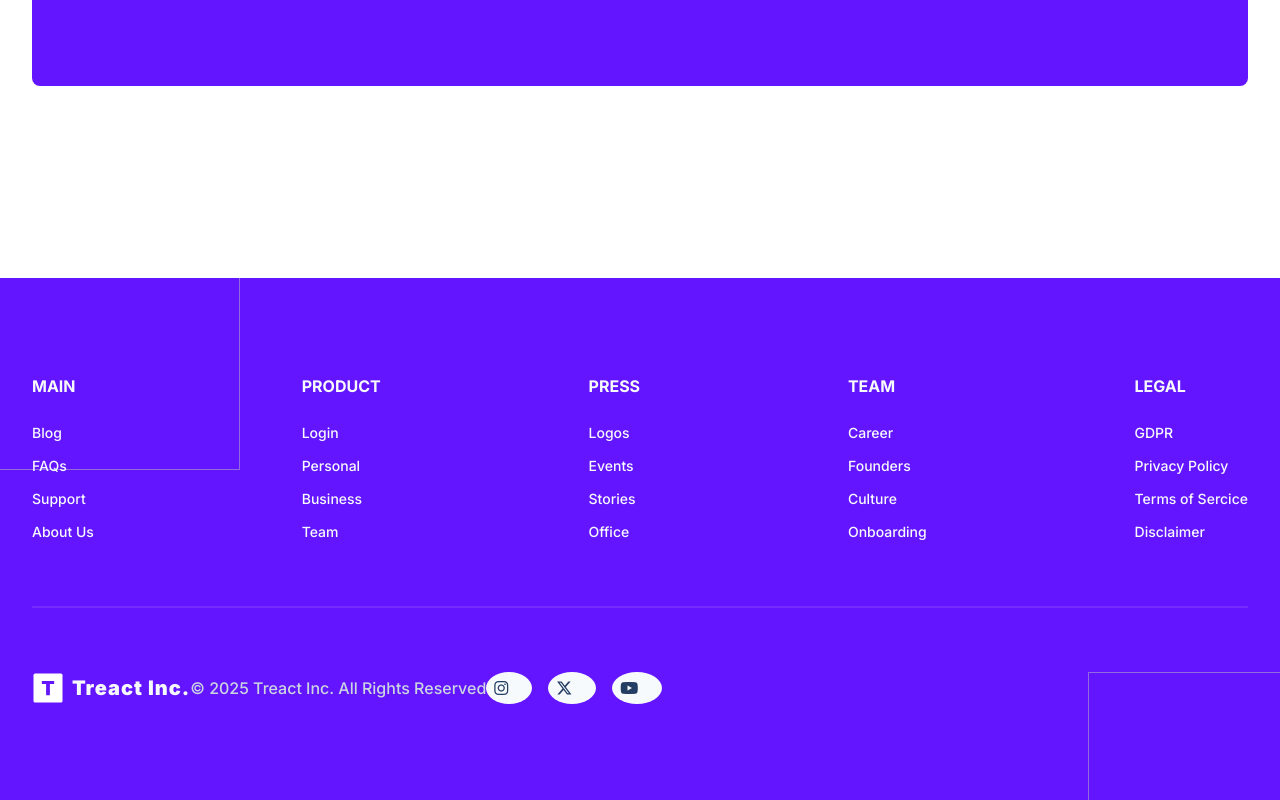
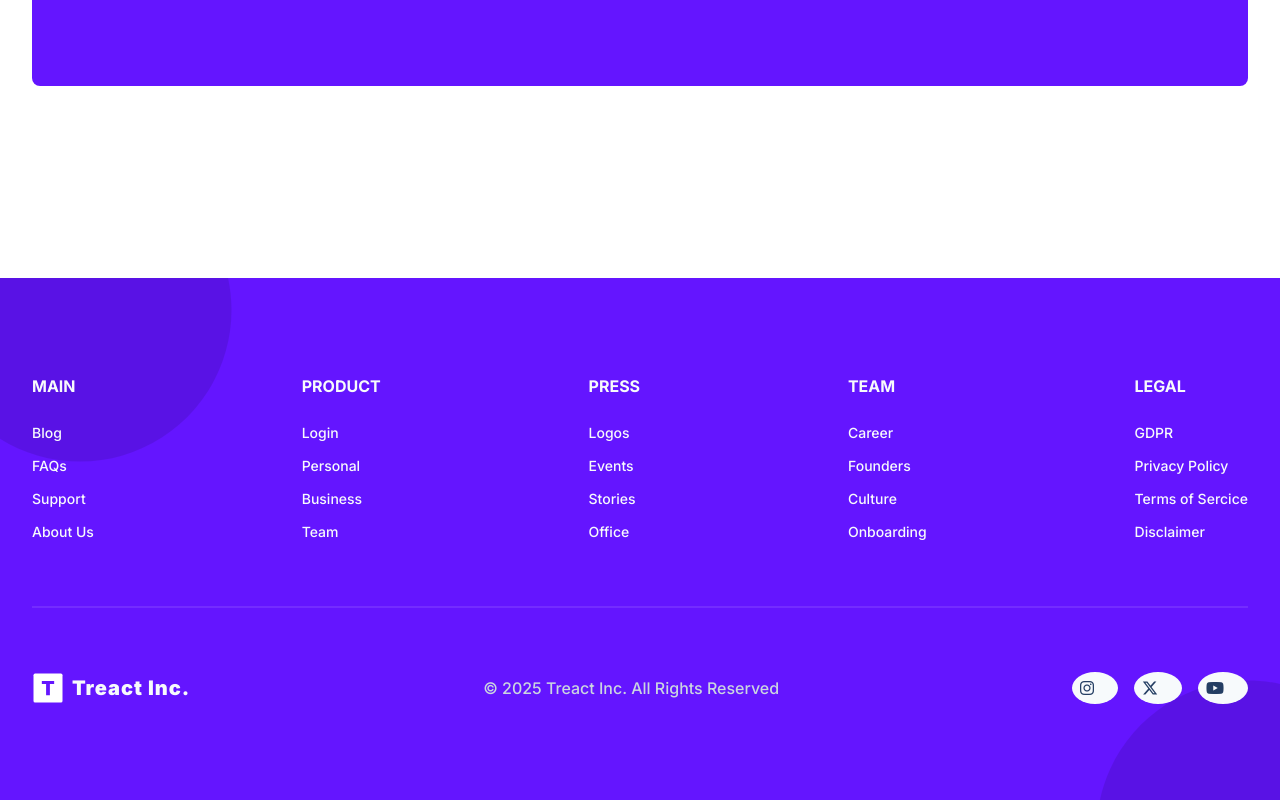
Before and after one commit to luca-caruccio/week2-final-project, a plain HTML site: page index.html in a window 1280 px wide. Shown: the part 6490-7290 px from the top of the page. Drawn offline with Linux system fonts and the light colour scheme.

Commit message:
FInalized project after review

```diff
--- a/index.html
+++ b/index.html
@@ -5,7 +5,7 @@
     <meta name="viewport" content="width=device-width, initial-scale=1.0">
     <title>Treact</title>
     <link rel="stylesheet" href="styles.css">
-    <script src="https://kit.fontawesome.com/c8e4d183c2.js" crossorigin="anonymous"></script>
+    <script src="https://kit.fontawesome.com/a0cbdc87e9.js" crossorigin="anonymous"></script>
     <script src="script.js"></script>
 </head>
 <body>
@@ -417,9 +417,19 @@
         </section>
     </main>
     <footer>
-        <img class="footer__blob--1" alt="">
-        <img class="footer__blob--2" alt="">
+        <svg viewBox="0 0 600 600" class="footer__blob--1">
+            <g transform="translate(300,300)">
+                <path d="M153.6,-239C199.1,-209.8,236,-167.2,258.4,-118C280.9,-68.9,288.9,-13.1,281.2,40.4C273.5,93.9,250.1,145.2,214.7,186.1C179.3,226.9,131.9,257.4,80,272.6C28.2,287.8,-28.2,287.8,-80,272.6C-131.9,257.4,-179.3,226.9,-214.7,186.1C-250.1,145.2,-273.5,93.9,-281.2,40.4C-288.9,-13.1,-280.9,-68.9,-258.4,-118C-236,-167.2,-199.1,-209.8,-153.6,-239C-108.1,-268.3,-54.1,-284.1,0,-284.1C54.1,-284.1,108.1,-268.3,153.6,-239Z" fill="rgba(80,17,204)"></path>
+            </g>
+        </svg>
+
+        <svg viewBox="0 0 600 600" class="footer__blob--2">
+            <g transform="translate(300,300)">
+                <path d="M153.6,-239C199.1,-209.8,236,-167.2,258.4,-118C280.9,-68.9,288.9,-13.1,281.2,40.4C273.5,93.9,250.1,145.2,214.7,186.1C179.3,226.9,131.9,257.4,80,272.6C28.2,287.8,-28.2,287.8,-80,272.6C-131.9,257.4,-179.3,226.9,-214.7,186.1C-250.1,145.2,-273.5,93.9,-281.2,40.4C-288.9,-13.1,-280.9,-68.9,-258.4,-118C-236,-167.2,-199.1,-209.8,-153.6,-239C-108.1,-268.3,-54.1,-284.1,0,-284.1C54.1,-284.1,108.1,-268.3,153.6,-239Z" fill="rgba(80,17,204)"></path>
+            </g>
+        </svg>
         <div class="row footer__row">
+
             <div class="footer__columns">
                 <div class="footer__column">
                     <div class="footer__column--title">MAIN</div>
@@ -457,6 +467,8 @@
             <a class="footer__column--link">Disclaimer</a>
         </div>
             <div class="footer__divider"></div>
+            </div>
+
             <div class="footer__bottom">
             <div class="footer__logo">
                 <img src="logo-light.d9a5d1b5be5ea077b26864fdfc2e96a4.svg" alt class="footer__logo--img">
```
Lines whose indentation alone changed are shown as unchanged.
